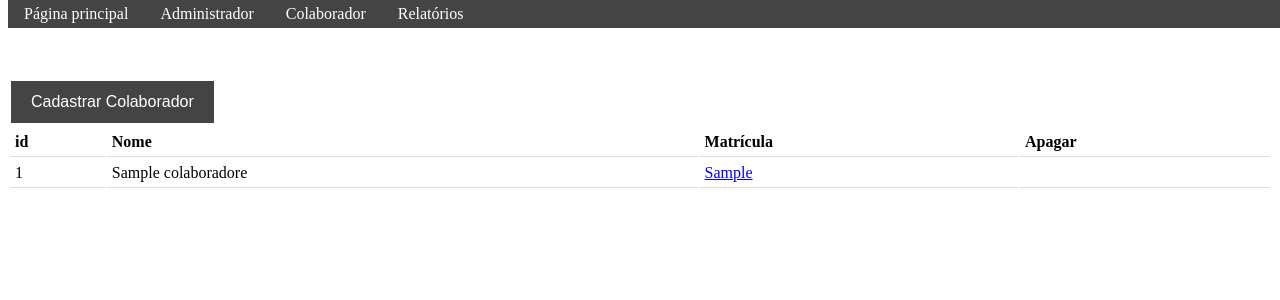
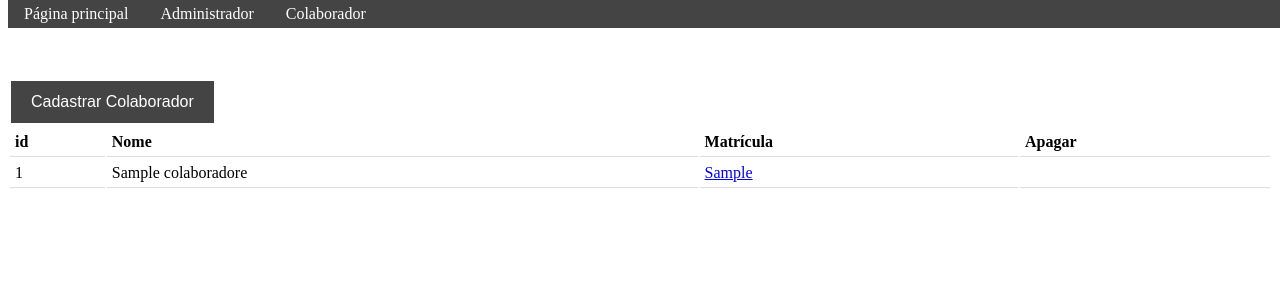
Before and after one commit to richmont/Controle_Entrada_Saida, a PHP site: page /adm/Colaborador.php in a window 1280 px wide. Shown: the top 300 px of the page. Run offline with PHP 8.4, Linux system fonts and the light colour scheme; tables that the repository leaves empty or names only in its code hold one stand-in row (values such as "Sample post").

Commit message:
Atalho da página de relatórios oculto, não é necessário.

```diff
--- a/static/cabecalho_adm.php
+++ b/static/cabecalho_adm.php
@@ -4,6 +4,6 @@
 	  <li><a href="/Controle_Entrada_Saida/index.php">Página principal</a></li>
 	  <li><a href="/Controle_Entrada_Saida/adm/index.php">Administrador</a></li>
 	  <li><a href="/Controle_Entrada_Saida/adm/colaborador.php">Colaborador</a></li>
-	  <li><a href="/Controle_Entrada_Saida/adm/relatorios.php">Relatórios</a></li>
+	  <!--<li><a href="/Controle_Entrada_Saida/adm/relatorios.php">Relatórios</a></li>-->
 	</ul>
 </div>
```
